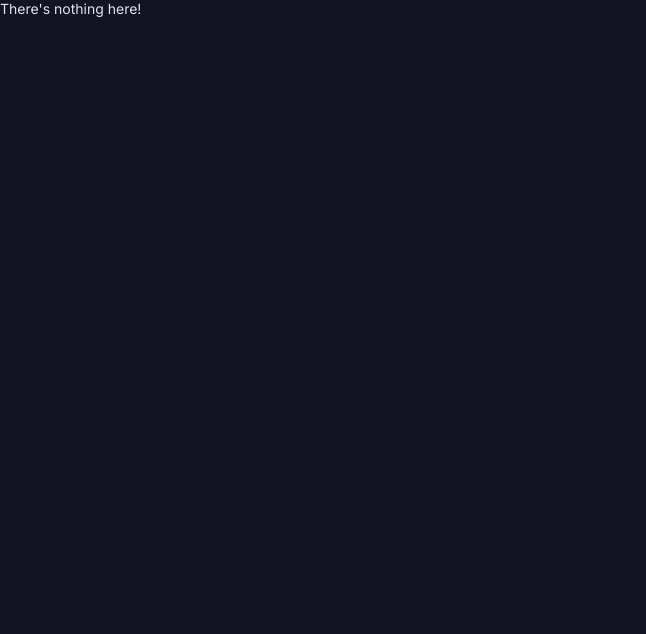
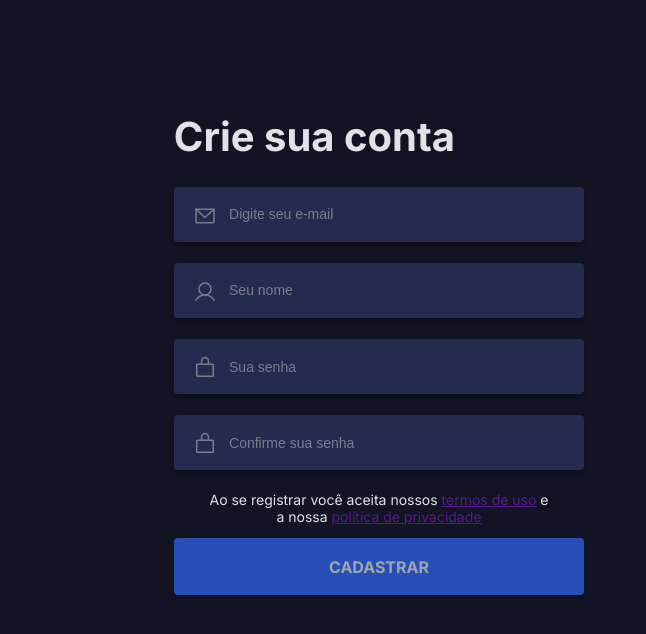
Before and after one commit to Ingridaquino/question-blue, a React (Vite) app: page /cadastro in a window 1280 px wide. Shown: the top 634 px of the page, without its empty margins (0-646 px from the left). Built offline with nearby package versions, Linux system fonts and the light colour scheme.

Commit message:
:construction: Criado model userRegist, component formRegist e feito alteracões no styles

```diff
--- a/src/App.tsx
+++ b/src/App.tsx
@@ -7,6 +7,7 @@ import { BrowserRouter as Router, Route, Routes } from "react-router-dom";
 
 import { DefaultTheme, ThemeProvider } from 'styled-components'
 import { Base } from './styles/global'
+import Cadastro from './pages/cadastro/Cadastro';
 
 export function App() {
   // const theme = useState<DefaultTheme>
@@ -29,6 +30,8 @@ export function App() {
                 </main>
               }
             />
+
+            <Route path="/cadastro" element={<Cadastro />}/>
           </Routes>
         </div>
       </ThemeProvider>
--- a/src/components/form/Form.tsx
+++ /dev/null
@@ -1,109 +0,0 @@
-import React, { useState, useCallback, useContext } from "react";
-import { FormLogin, Title } from "./styles";
-import InputText from "./inputText/InputText";
-import InputCheckbox from "./inputCheckbox/InputCheckbox";
-import { userLogin } from "../../models/UserLogin";
-import { listUser } from "../../json/ListUser";
-import Button from "../button/Button";
-import { ThemeContext } from "styled-components";
-import RedeSocial from "../redeSocial/RedeSocial";
-import { Link, NavLink } from "react-router-dom";
-
-function Form() {
-  const { colors, title } = useContext(ThemeContext);
-  const [dados, setDados] = useState<userLogin>({
-    email: "",
-    password: "",
-    check: false,
-  });
-
-  const handlaSubmit = useCallback(
-    (event: React.FormEvent<HTMLFormElement>) => {
-      event.preventDefault();
-
-      const { email, password } = dados;
-
-      const usersEmail = listUser.users.find((e) => email);
-      const usersPassword = listUser.users.find((e) => password);
-
-      if (email !== usersEmail?.email && password !== usersPassword?.password) {
-        window.alert("Usuário não existe! Tente novamente");
-      } else if (
-        email === usersEmail?.email &&
-        password === usersPassword?.password
-      ) {
-        window.alert("Logado com  sucesso");
-        window.alert(`${usersEmail.name} Seja bem-vindo!!`);
-      }
-    },
-    [dados]
-  );
-
-  function isSubmitDisabled() {
-    const { email, password } = dados;
-
-    if (!email && !password) {
-      return true;
-    }
-  }
-
-  return (
-    <FormLogin>
-      <p color={colors.subText}>
-        {" "}
-        Não tem conta?{" "}
-        <NavLink to="/cadastro" className='decoretor'>
-          <span>Cadastre-se</span>{" "}
-        </NavLink>
-      </p>
-
-      {/* <Title> Login </Title> */}
-
-      <form onSubmit={handlaSubmit} id="formLogin">
-        <label htmlFor="email">
-          Endereço de e-mail
-          <InputText
-            placeholder="Digite seu e-mail"
-            type="email"
-            id="email"
-            value={dados.email}
-            onChange={(event) =>
-              setDados({
-                ...dados,
-                email: event.currentTarget.value || "",
-              })
-            }
-            required
-          />
-        </label>
-
-        <label htmlFor="password">
-          Sua senha
-          <InputText
-            placeholder="*********"
-            type="password"
-            id="password"
-            value={dados.password}
-            max={8}
-            required
-            onChange={(event) =>
-              setDados({
-                ...dados,
-                password: event.currentTarget.value || "",
-              })
-            }
-          />
-        </label>
-
-        <InputCheckbox />
-      </form>
-
-      <Button type="submit" form="formLogin" disabled={isSubmitDisabled()}>
-        Entrar
-      </Button>
-      <RedeSocial />
-    </FormLogin>
-  );
-}
-
-export default Form;
--- /dev/null
+++ b/src/components/form/formRegist/Form.tsx
@@ -0,0 +1,128 @@
+import React, { useState, useCallback, useContext } from "react";
+import { RegistForm, Title } from "./styles";
+import InputText from "../inputText/InputText";
+import InputCheckbox from "../inputCheckbox/InputCheckbox";
+import { userRegist } from "../../../models/UserRegist";
+import { listUser } from "../../../json/ListUser";
+import Button from "../../button/Button";
+import { ThemeContext } from "styled-components";
+import RedeSocial from "../../redeSocial/RedeSocial";
+import { Link, NavLink } from "react-router-dom";
+
+export default function FormRegist() {
+  const { colors, title } = useContext(ThemeContext);
+  const [dados, setDados] = useState<userRegist>({
+    email: "",
+    user: "",
+    password: "",
+    check: false,
+  });
+
+  const handlaSubmit = useCallback(
+    (event: React.FormEvent<HTMLFormElement>) => {
+      event.preventDefault();
+
+      const { email, password } = dados;
+
+      const usersEmail = listUser.users.find((e) => email);
+      const usersPassword = listUser.users.find((e) => password);
+
+      if (email !== usersEmail?.email && password !== usersPassword?.password) {
+        window.alert("Usuário não existe! Tente novamente");
+      } else if (
+        email === usersEmail?.email &&
+        password === usersPassword?.password
+      ) {
+        window.alert("Logado com  sucesso");
+        window.alert(`${usersEmail.name} Seja bem-vindo!!`);
+      }
+    },
+    [dados]
+  );
+
+  function isSubmitDisabled() {
+    const { email, password } = dados;
+
+    if (!email && !password) {
+      return true;
+    }
+  }
+
+  return (
+    <RegistForm>
+      <Title> Crie sua conta </Title>
+
+      <form onSubmit={handlaSubmit} id="formLogin">
+        <div>
+            <InputText
+              placeholder="Digite seu e-mail"
+              type="email"
+              id="email"
+              value={dados.email}
+              onChange={(event) =>
+                setDados({
+                  ...dados,
+                  email: event.currentTarget.value || "",
+                })
+              }
+              required
+            />
+
+            <InputText
+              placeholder="Seu nome"
+              type="user"
+              id="user"
+              value={dados.user}
+              max={20}
+              required
+              onChange={(event) =>
+                setDados({
+                  ...dados,
+                  password: event.currentTarget.value || "",
+                })
+              }
+            />
+
+            <InputText
+              placeholder="Sua senha"
+              type="password"
+              id="password"
+              value={dados.password}
+              max={8}
+              required
+              onChange={(event) =>
+                setDados({
+                  ...dados,
+                  password: event.currentTarget.value || "",
+                })
+              }
+            />
+
+            <InputText
+              placeholder="Confirme sua senha"
+              type="password"
+              id="password"
+              value={dados.password}
+              max={8}
+              required
+              onChange={(event) =>
+                setDados({
+                  ...dados,
+                  password: event.currentTarget.value || "",
+                })
+              }
+            />
+
+          <div className="termos">
+            <p>Ao se registrar você aceita nossos <a href="">termos de uso</a> e a nossa <a href="">política de privacidade</a></p>
+          </div>
+
+        </div>
+      </form>
+
+      <Button type="submit" form="formRegist" disabled={isSubmitDisabled()}>
+        Cadastrar
+      </Button>
+    </RegistForm>
+  );
+}
--- a/src/components/form/styles.ts
+++ b/src/components/form/formRegist/styles.ts
@@ -5,12 +5,11 @@ export const Title = styled.h1`
     margin-top: 3rem;
 `;
 
-export const FormLogin = styled.div`
+export const RegistForm = styled.div`
     margin: 2rem auto;
-    padding: 2rem 5rem;
-    width: 100%;
-    max-width: 490px;
-
+    padding: 2rem 3rem;
+    width: 87%;
+    max-width: 790px;
 
 & > p {
    display: block;
@@ -31,22 +30,16 @@ export const FormLogin = styled.div`
 }
 
 
+form {
+  margin-top: 1.6rem;
+
+  & .termos {
+    text-align: center;
+    margin: 0.233rem 2rem;
+  }
+}
 
 
-
-form {
-  margin-top: 3rem;
-
-  & > label {
-    margin-top: 12px;
-    font-size: 1rem;
-    font-weight: 600;
-    color:${props => props.theme.colors.text};
-    line-height: 17px;
-  }
-
-
-}
 
 @media(min-width: 2220px){
   &{
--- a/src/components/form/inputText/InputText.tsx
+++ b/src/components/form/inputText/InputText.tsx
@@ -1,20 +1,29 @@
 import React, { InputHTMLAttributes, ReactNode } from "react";
 
-import { EnvelopeSimple, LockSimple } from "phosphor-react";
+import { EnvelopeSimple, LockSimple, User } from "phosphor-react";
 
 import { Input, InputContainer } from "./styles";
 
 interface Props extends InputHTMLAttributes<HTMLInputElement> {}
 
+
 const InputText: React.FC<Props> = (props) => {
+
+  function iconInput() {
+    if(props.type === "email"){
+      return <EnvelopeSimple size={24} />
+    } else if(props.type === "password") {
+      return <LockSimple size={24} />
+    } else {
+      return <User size={24} />
+    }
+  }
+
+
   return (
     <InputContainer>
       <span className="icon">
-        {props.type === "email" ? (
-          <EnvelopeSimple size={24} />
-        ) : (
-          <LockSimple size={24} />
-        )}
+        {iconInput()}
       </span>
 
       <Input {...props} />
--- a/src/components/form/inputText/styles.ts
+++ b/src/components/form/inputText/styles.ts
@@ -2,7 +2,7 @@ import styled from "styled-components";
 
 export const InputContainer = styled.div`
   padding: 0.7rem 1.2rem;
-  margin: 0.75rem 0 2rem 0;
+  margin: 0.75rem 0 1.3rem 0;
   background-color: ${(props) => props.theme.colors.secundary};
   box-shadow: 0px 4px 4px rgba(0, 0, 0, 0.25);
   display: flex;
--- /dev/null
+++ b/src/models/UserRegist.ts
@@ -0,0 +1,6 @@
+export interface userRegist {
+  email: string;
+  user: string;
+  password: string;
+  check: boolean;
+}
--- a/src/pages/login/Login.tsx
+++ b/src/pages/login/Login.tsx
@@ -1,5 +1,5 @@
 import React from "react";
-import Form from "../../components/form/Form";
+import Form from "../../components/form/formLogin/Form";
 import { Container, ImagemContainer } from "./styles";
 import Image from "./../../assets/question.svg";
 import RedeSocial from "../../components/redeSocial/RedeSocial";
--- a/src/styles/global.ts
+++ b/src/styles/global.ts
@@ -10,6 +10,8 @@ export const Base = createGlobalStyle`
   }
 
   body {
+    width: 100%;
+    height: 100vh;
     background-color:${(props) => props.theme.colors.background};
     font-size: 14px;
     color:${(props) => props.theme.colors.text};
@@ -17,5 +19,17 @@ export const Base = createGlobalStyle`
     overflow: hidden;
   }
 
+    /* scroll estilizado */
+
+    ::-webkit-scrollbar {
+    background-color: var(--blue-700);
+    width: 0.7rem;
+  }
+
+  ::-webkit-scrollbar-thumb {
+    background-color: var(--blue-900);
+    border-radius: 0.4rem;
+  }
+
 
 `;
```
Also changed, not shown: src/components/static/navbar/Navbar.tsx (added, +9 -0 lines).
